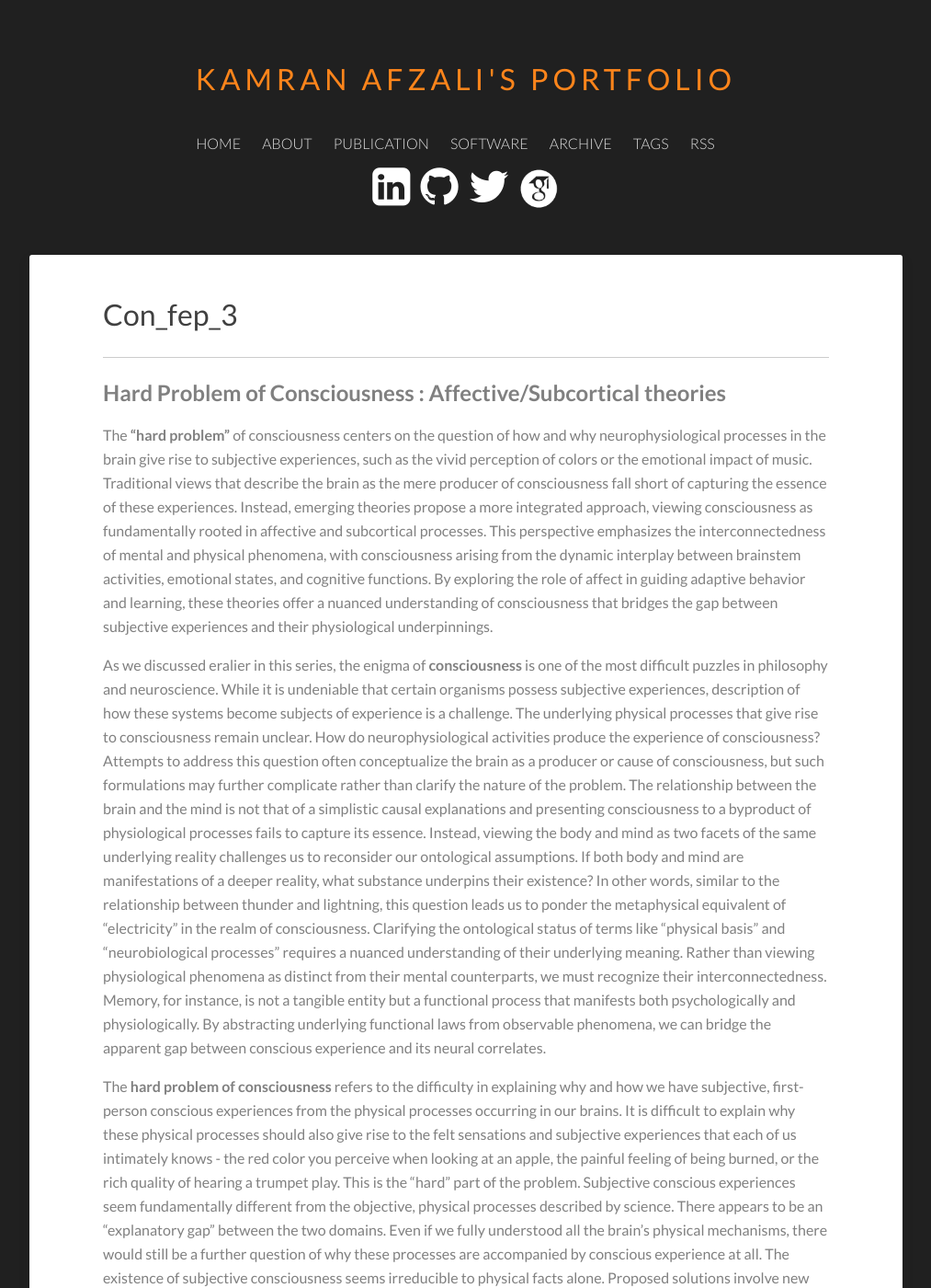
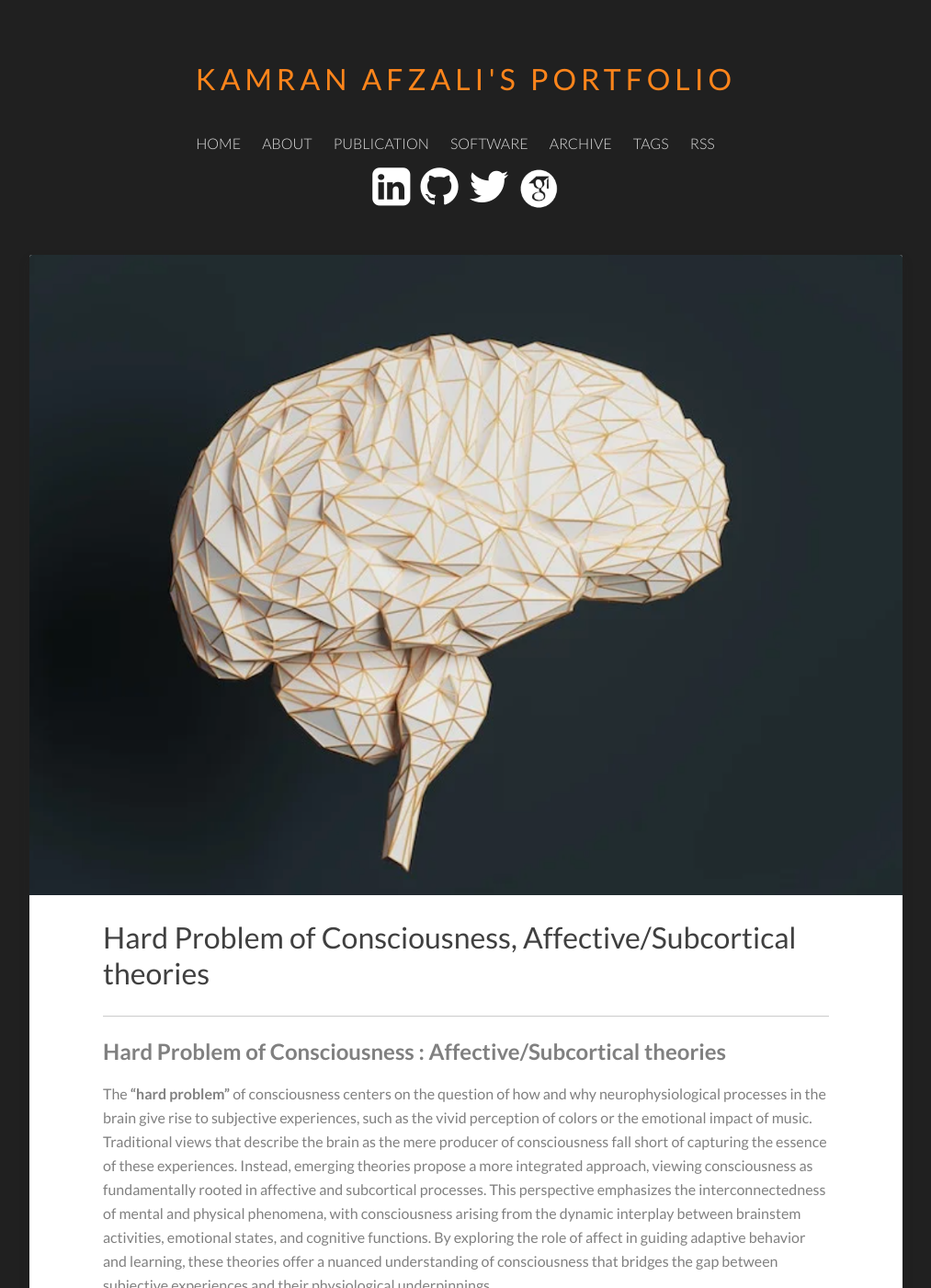
Before and after one commit to Kamran-Afzali/Kamran-Afzali.github.io, a Jekyll site: the page built from _posts/2024-12-25-con_fep_3.md, in a window 1280 px wide and 1400 px high. Shown: the whole window at 92% size, without its empty margins (133-1146 px from the left). Built offline with Jekyll 4.4.1, drawn with Linux system fonts in a browser that asks for light colours; our own code applies the rules of GitHub Pages for plain Markdown files; some of the changed text lies outside the part shown.

Commit message:
Update 2024-12-25-con_fep_3.md

```diff
--- a/_posts/2024-12-25-con_fep_3.md
+++ b/_posts/2024-12-25-con_fep_3.md
@@ -1,3 +1,12 @@
+---
+layout: post
+categories: posts
+title: Hard Problem of Consciousness, Affective/Subcortical theories
+featured-image: /images/NIb.jpg
+tags: [Free Energy Principle, Affect, Consciousness]
+date-string: December 2024
+---
+
 ## Hard Problem of Consciousness : Affective/Subcortical theories
 
 The **"hard problem"** of consciousness centers on the question of how and why neurophysiological processes in the brain give rise to subjective experiences, such as the vivid perception of colors or the emotional impact of music. Traditional views that describe the brain as the mere producer of consciousness fall short of capturing the essence of these experiences. Instead, emerging theories propose a more integrated approach, viewing consciousness as fundamentally rooted in affective and subcortical processes. This perspective emphasizes the interconnectedness of mental and physical phenomena, with consciousness arising from the dynamic interplay between brainstem activities, emotional states, and cognitive functions. By exploring the role of affect in guiding adaptive behavior and learning, these theories offer a nuanced understanding of consciousness that bridges the gap between subjective experiences and their physiological underpinnings.
```
